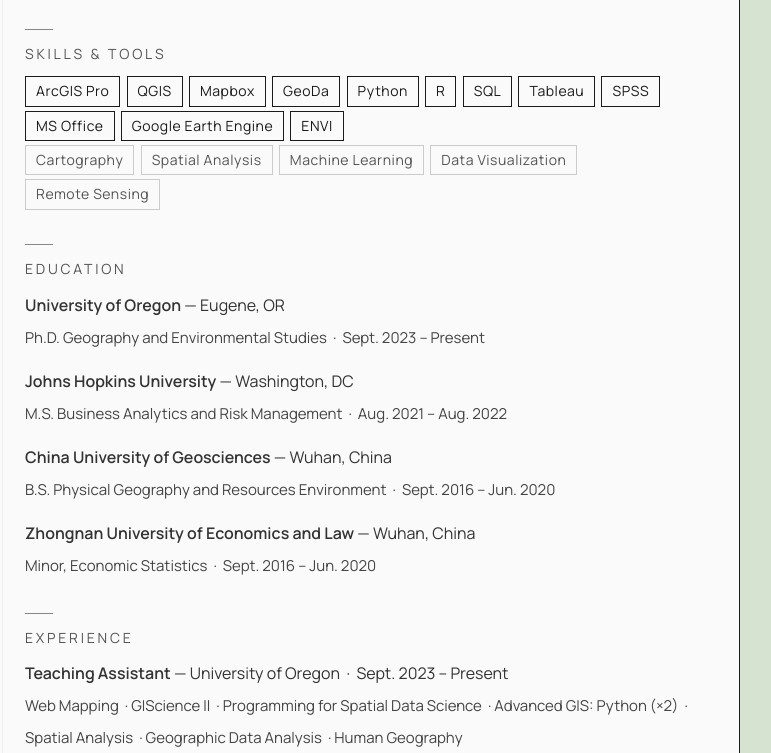
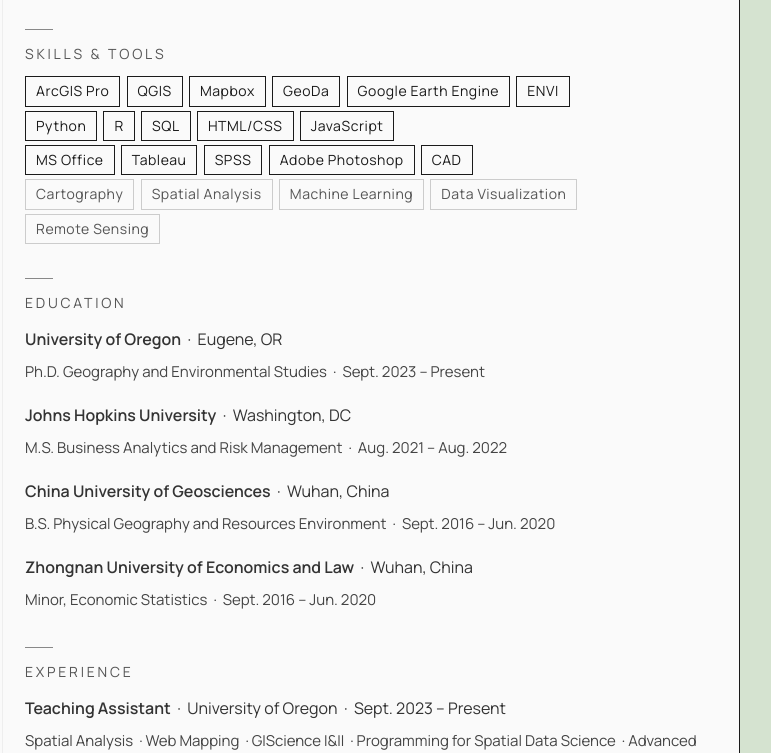
Before and after one commit to Marcia-Shiyu/Portfolio, a plain HTML site: page about.html in a window 1280 px wide. Shown: the part 647-1400 px from the top of the page, 374-1145 px from the left. Drawn offline with Linux system fonts and the light colour scheme.

Commit message:
Update about page skills/education formatting and homepage map title

```diff
--- a/about.html
+++ b/about.html
@@ -92,14 +92,20 @@
               <span class="tag tool">QGIS</span>
               <span class="tag tool">Mapbox</span>
               <span class="tag tool">GeoDa</span>
+              <span class="tag tool">Google Earth Engine</span>
+              <span class="tag tool">ENVI</span>
+              <br>
               <span class="tag tool">Python</span>
               <span class="tag tool">R</span>
               <span class="tag tool">SQL</span>
+              <span class="tag tool">HTML/CSS</span>
+              <span class="tag tool">JavaScript</span>
+              <br>
+              <span class="tag tool">MS Office</span>
               <span class="tag tool">Tableau</span>
               <span class="tag tool">SPSS</span>
-              <span class="tag tool">MS Office</span>
-              <span class="tag tool">Google Earth Engine</span>
-              <span class="tag tool">ENVI</span>
+              <span class="tag tool">Adobe Photoshop</span>
+              <span class="tag tool">CAD</span>
               <br>
               <span class="tag">Cartography</span>
               <span class="tag">Spatial Analysis</span>
@@ -110,33 +116,33 @@
 
             <div class="about-sub-label">Education</div>
             <p class="about-text">
-              <strong>University of Oregon</strong> — Eugene, OR<br>
+              <strong>University of Oregon</strong> &nbsp;·&nbsp; Eugene, OR<br>
               <span style="font-size:15px; color:#444;">Ph.D. Geography and Environmental Studies &nbsp;·&nbsp; Sept. 2023 – Present</span>
             </p>
             <p class="about-text">
-              <strong>Johns Hopkins University</strong> — Washington, DC<br>
+              <strong>Johns Hopkins University</strong> &nbsp;·&nbsp; Washington, DC<br>
               <span style="font-size:15px; color:#444;">M.S. Business Analytics and Risk Management &nbsp;·&nbsp; Aug. 2021 – Aug. 2022</span>
             </p>
             <p class="about-text">
-              <strong>China University of Geosciences</strong> — Wuhan, China<br>
+              <strong>China University of Geosciences</strong> &nbsp;·&nbsp; Wuhan, China<br>
               <span style="font-size:15px; color:#444;">B.S. Physical Geography and Resources Environment &nbsp;·&nbsp; Sept. 2016 – Jun. 2020</span>
             </p>
             <p class="about-text">
-              <strong>Zhongnan University of Economics and Law</strong> — Wuhan, China<br>
+              <strong>Zhongnan University of Economics and Law</strong> &nbsp;·&nbsp; Wuhan, China<br>
               <span style="font-size:15px; color:#444;">Minor, Economic Statistics &nbsp;·&nbsp; Sept. 2016 – Jun. 2020</span>
             </p>
 
             <div class="about-sub-label">Experience</div>
             <p class="about-text">
-              <strong>Teaching Assistant</strong> — University of Oregon &nbsp;·&nbsp; Sept. 2023 – Present<br>
-              <span style="font-size:15px; color:#444;">Web Mapping &nbsp;· GIScience II &nbsp;· Programming for Spatial Data Science &nbsp;· Advanced GIS: Python (×2) &nbsp;· Spatial Analysis &nbsp;· Geographic Data Analysis &nbsp;· Human Geography</span>
+              <strong>Teaching Assistant</strong> &nbsp;·&nbsp; University of Oregon &nbsp;·&nbsp; Sept. 2023 – Present<br>
+              <span style="font-size:15px; color:#444;">Spatial Analysis &nbsp;· Web Mapping &nbsp;· GIScience I&II &nbsp;· Programming for Spatial Data Science &nbsp;· Advanced GIS: Python (×2) &nbsp;· Geographic Data Analysis &nbsp;· Human Geography</span>
             </p>
             <p class="about-text">
-              <strong>Research Assistant</strong> — University of Oregon &nbsp;·&nbsp; Oct. 2024 – Dec. 2024<br>
+              <strong>Research Assistant</strong> &nbsp;·&nbsp; University of Oregon &nbsp;·&nbsp; Oct. 2024 – Dec. 2024<br>
               <span style="font-size:15px; color:#444;">Climate change communication research on storytelling and spatial narrative design</span>
             </p>
             <p class="about-text">
-              <strong>Teaching Assistant</strong> — Johns Hopkins University &nbsp;·&nbsp; Feb. 2023 – May 2023<br>
+              <strong>Teaching Assistant</strong> &nbsp;·&nbsp; Johns Hopkins University &nbsp;·&nbsp; Feb. 2023 – May 2023<br>
               <span style="font-size:15px; color:#444;">Big Data and Machine Learning &nbsp;·&nbsp; Deep Learning with Unstructured Data</span>
             </p>
 
```
Also changed, not shown: index.html (+1 -1 lines).
